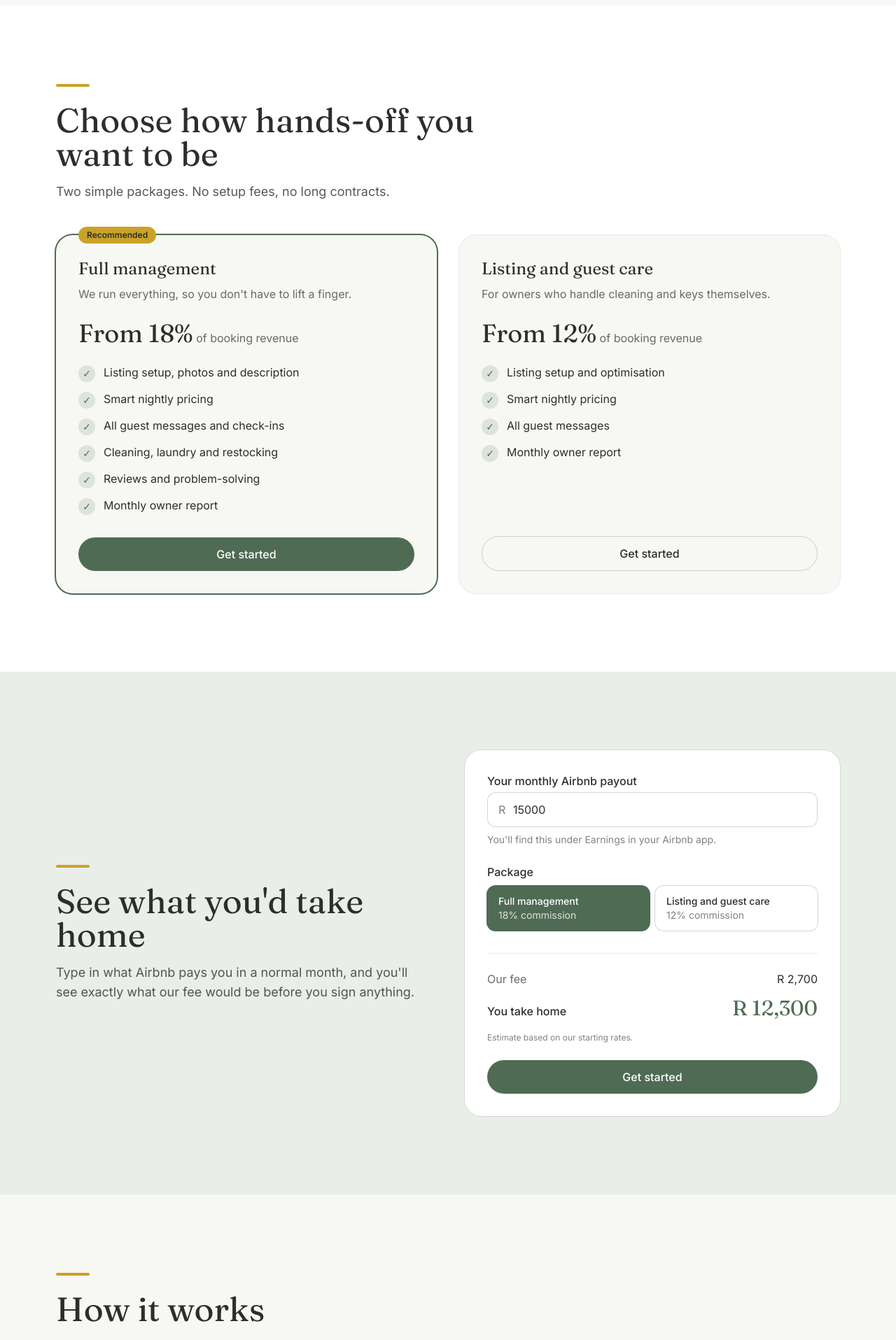
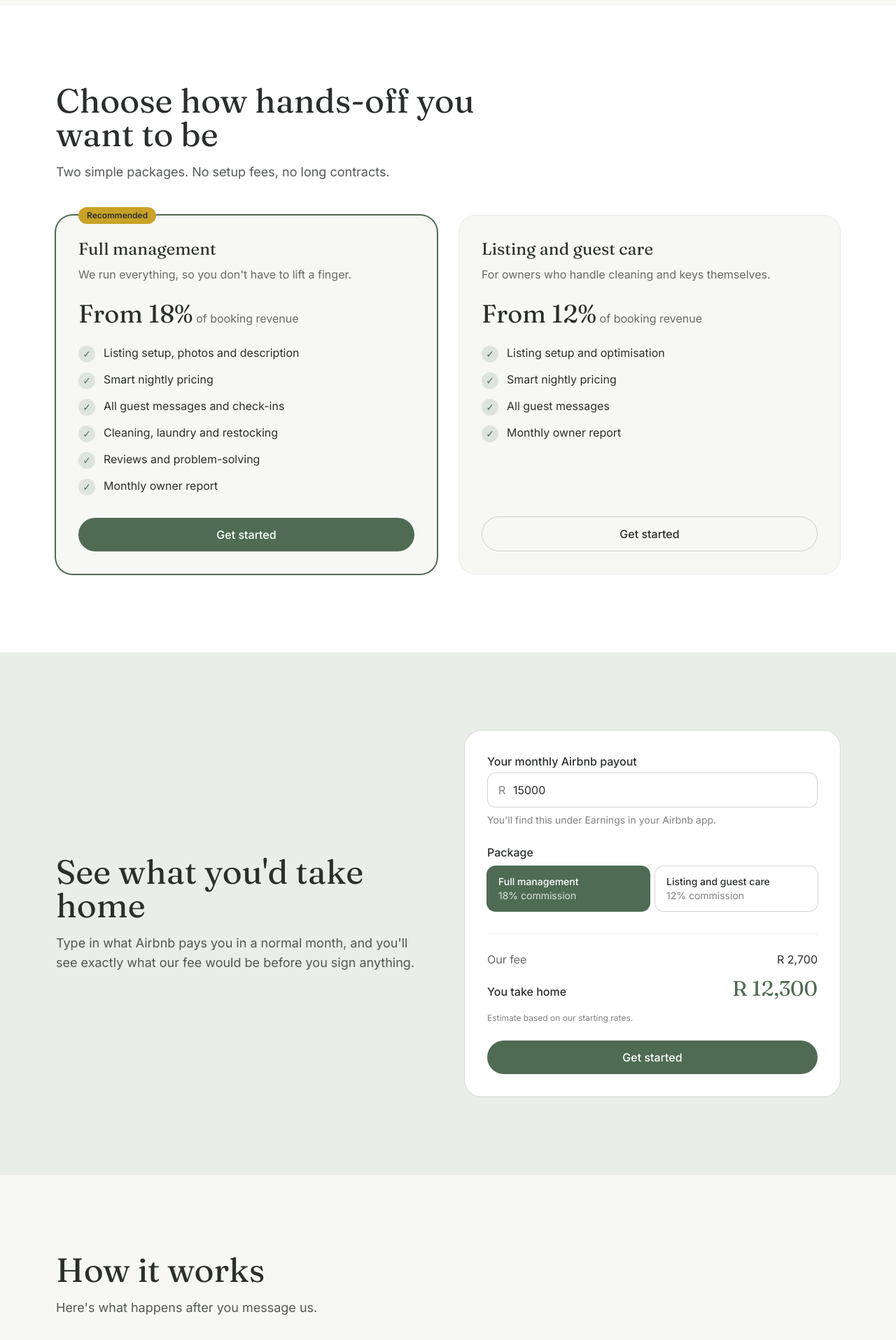
Before and after one commit to phumlamlotshwa/phumla-stays, a Next.js app: page / in a window 1280 px wide. Shown: the part 760-2675 px from the top of the page at 70% size. Built offline with nearby package versions, Linux system fonts and the light colour scheme.

Commit message:
Remove repeated gold bars from section headings

```diff
--- a/src/app/onboarding/page.tsx
+++ b/src/app/onboarding/page.tsx
@@ -14,7 +14,6 @@ export default function OnboardingPage() {
       <Header />
       <main className="mx-auto max-w-3xl px-4 py-16 md:py-24">
         <div className="mb-10">
-          <div className="mb-6 h-1 w-12 rounded-full bg-gold" />
           <h1 className="font-serif text-4xl md:text-5xl">Tell us about your property</h1>
           <p className="mt-4 text-lg text-charcoal/80">
             It takes about two minutes. We&apos;ll review your details and get
--- a/src/app/privacy/page.tsx
+++ b/src/app/privacy/page.tsx
@@ -22,7 +22,6 @@ export default function PrivacyPage() {
     <>
       <Header />
       <main className="mx-auto max-w-3xl px-4 py-16 md:py-24">
-        <div className="mb-6 h-1 w-12 rounded-full bg-gold" />
         <h1 className="font-serif text-4xl md:text-5xl">Privacy Policy</h1>
         <p className="mt-4 text-charcoal/70">Last updated: 5 October 2026</p>
         <p className="mt-6 text-lg text-charcoal/80">
--- a/src/components/Areas.tsx
+++ b/src/components/Areas.tsx
@@ -18,7 +18,6 @@ export default function Areas() {
     <section id="areas" className="scroll-mt-20 bg-white py-20 md:py-28">
       <div className="mx-auto max-w-6xl px-4">
         <div className="max-w-2xl">
-          <div className="mb-6 h-1 w-12 rounded-full bg-gold" />
           <h2 className="font-serif text-3xl md:text-5xl">Areas we cover</h2>
                     <p className="mt-4 text-lg text-charcoal/80">
             Apartments in Joburg and Pretoria, and holiday homes around Kruger
--- a/src/components/Contact.tsx
+++ b/src/components/Contact.tsx
@@ -5,7 +5,6 @@ export default function Contact() {
   return (
     <section id="contact" className="scroll-mt-20 bg-sage-dark py-20 text-white md:py-28">
       <div className="mx-auto max-w-3xl px-4 text-center">
-        <div className="mx-auto mb-6 h-1 w-12 rounded-full bg-gold" />
                <h2 className="font-serif text-3xl md:text-5xl">
           Got a place in Gauteng or Mpumalanga? Let&apos;s chat.
         </h2>
--- a/src/components/EarningsCalculator.tsx
+++ b/src/components/EarningsCalculator.tsx
@@ -27,7 +27,6 @@ export default function EarningsCalculator() {
     <section id="calculator" className="scroll-mt-20 bg-sage/10 py-20 md:py-28">
       <div className="mx-auto grid max-w-6xl items-center gap-12 px-4 md:grid-cols-2">
         <div>
-          <div className="mb-6 h-1 w-12 rounded-full bg-gold" />
           <h2 className="font-serif text-3xl md:text-5xl">See what you&apos;d take home</h2>
                     <p className="mt-4 text-lg text-charcoal/80">
             Type in what Airbnb pays you in a normal month, and you&apos;ll see
--- a/src/components/FAQ.tsx
+++ b/src/components/FAQ.tsx
@@ -46,7 +46,6 @@ export default function FAQ() {
     <section id="faq" className="scroll-mt-20 bg-white py-20 md:py-28">
       <div className="mx-auto grid max-w-6xl gap-12 px-4 md:grid-cols-[1fr_2fr]">
         <div>
-          <div className="mb-6 h-1 w-12 rounded-full bg-gold" />
           <h1 className="font-serif text-3xl md:text-5xl">Questions owners ask</h1>
           <p className="mt-4 text-lg text-charcoal/80">
             Can&apos;t find your answer?{" "}
--- a/src/components/HowItWorks.tsx
+++ b/src/components/HowItWorks.tsx
@@ -26,7 +26,6 @@ export default function HowItWorks() {
     <section id="how-it-works" className="scroll-mt-20 py-20 md:py-28">
       <div className="mx-auto max-w-6xl px-4">
         <div className="max-w-2xl">
-          <div className="mb-6 h-1 w-12 rounded-full bg-gold" />
           <h2 className="font-serif text-3xl md:text-5xl">How it works</h2>
                     <p className="mt-4 text-lg text-charcoal/80">
             Here&apos;s what happens after you message us.
--- a/src/components/MeetPhumla.tsx
+++ b/src/components/MeetPhumla.tsx
@@ -16,7 +16,6 @@ export default function MeetPhumla() {
         </div>
 
         <div>
-          <div className="mb-6 h-1 w-12 rounded-full bg-gold" />
           <h1 className="font-serif text-3xl md:text-5xl">Hi, I&apos;m Phumla.</h1>
           <div className="mt-6 space-y-4 text-lg text-charcoal/80">
                        <p>
--- a/src/components/Services.tsx
+++ b/src/components/Services.tsx
@@ -37,7 +37,6 @@ export default function Services() {
     <section id="services" className="scroll-mt-20 bg-white py-20 md:py-28">
       <div className="mx-auto max-w-6xl px-4">
         <div className="max-w-2xl">
-          <div className="mb-6 h-1 w-12 rounded-full bg-gold" />
           <h2 className="font-serif text-3xl md:text-5xl">Choose how hands-off you want to be</h2>
           <p className="mt-4 text-lg text-charcoal/80">
             Two simple packages. No setup fees, no long contracts.
```
